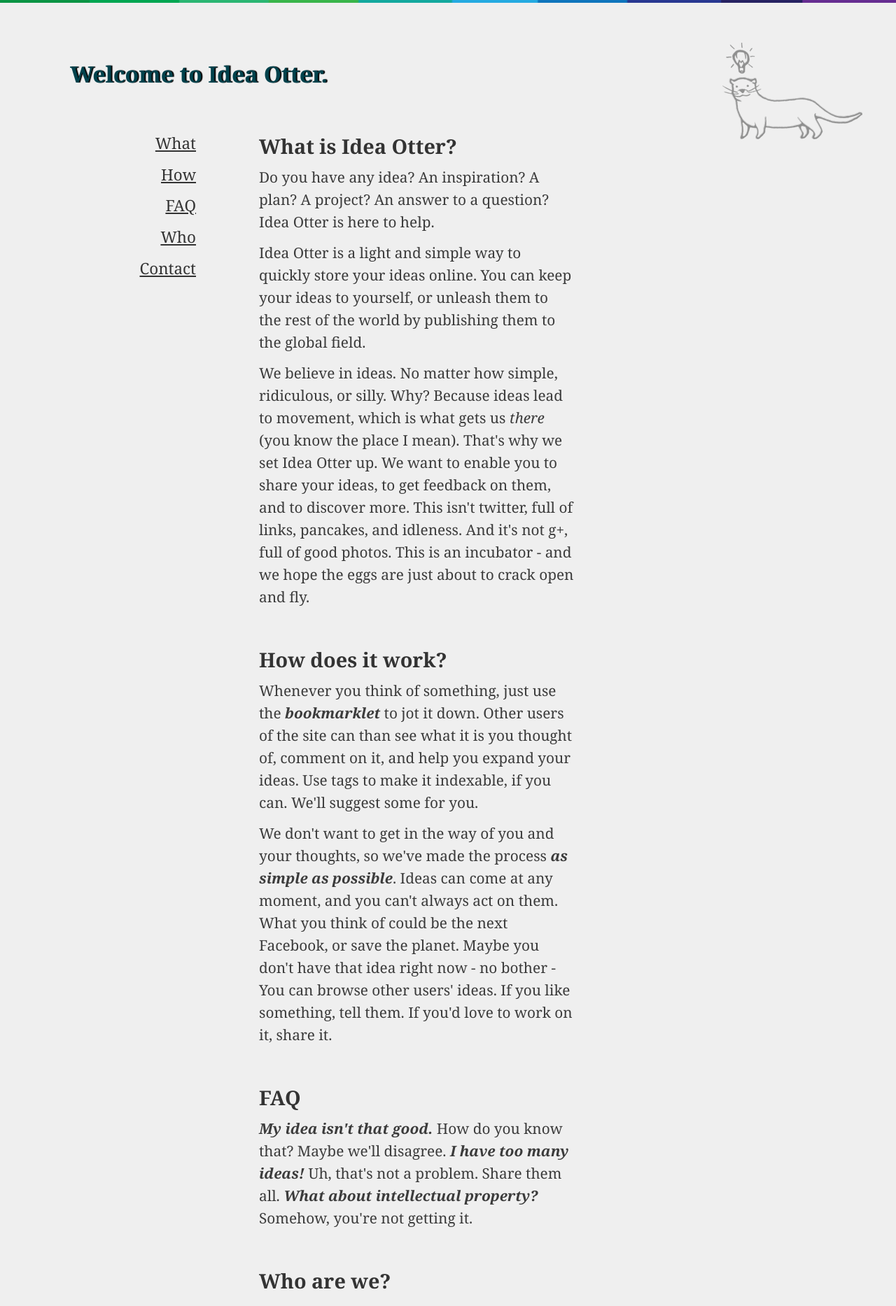
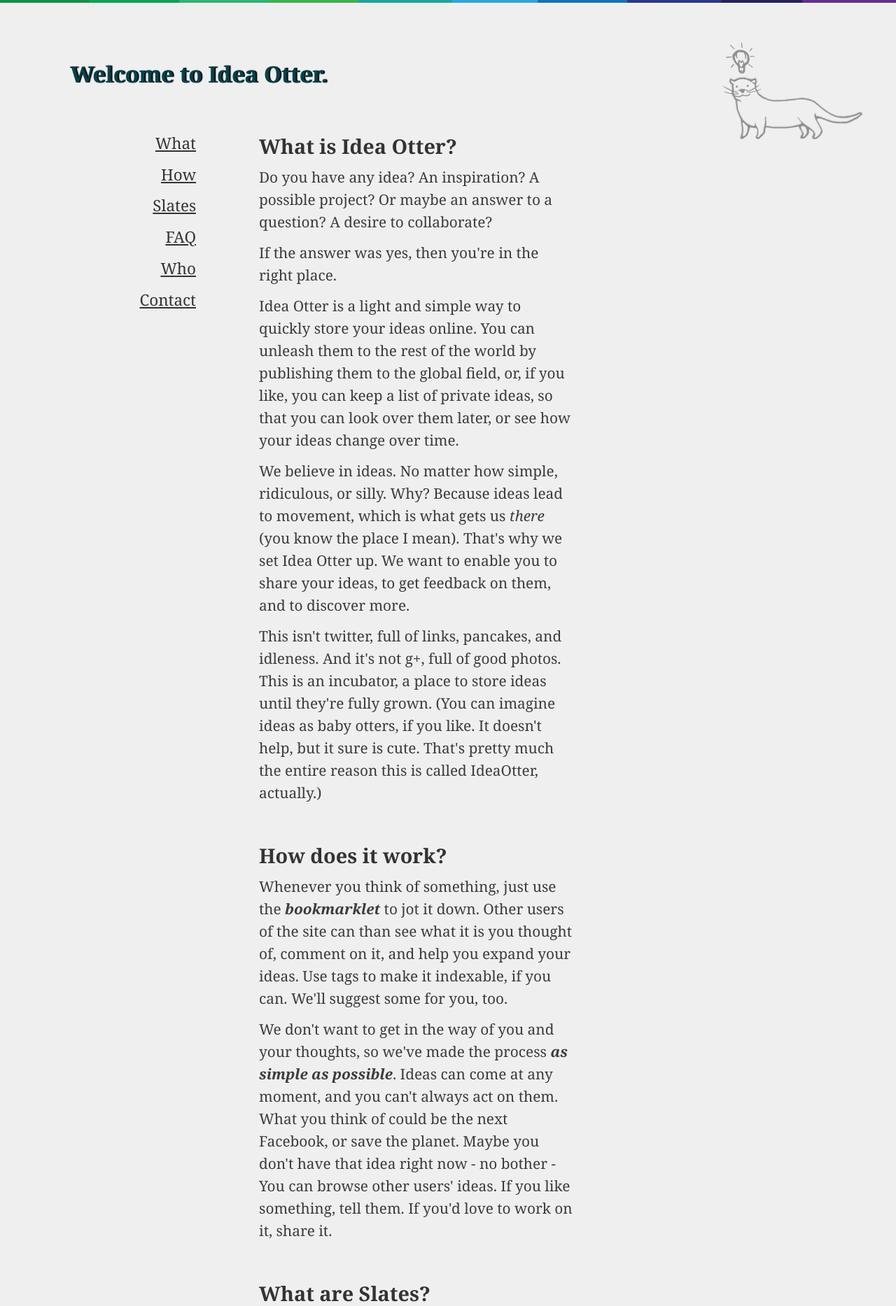
Before and after one commit to simonv3/ideas, a Django app: template templates/main/about.html in a window 1280 px wide. Shown: the part 34-1901 px from the top of the page at 70% size. Run offline with Django 3.2, Linux system fonts and the light colour scheme; the template is opened without the code that fills it, so the values that code supplies are empty; some libraries are stand-ins or nearby versions.

Commit message:
Edited about page, added Slates description

```diff
--- a/templates/main/about.html
+++ b/templates/main/about.html
@@ -9,6 +9,7 @@
     <ul class="left-menu">
         <li><a href="#what">What</a></li>
         <li><a href="#how">How</a></li>
+        <li><a href="#slate">Slates</a></li>
         <li><a href="#faq">FAQ</a></li>
         <li><a href="#who">Who</a></li>
         <li><a href="#contact">Contact</a></li>
@@ -16,36 +17,53 @@
     <div class="about-text">
         <h2 id="what">What is Idea Otter?</h2>
         <p>
-            Do you have any idea? An inspiration? A plan? A project? An
-            answer to a question? Idea Otter is here to help.
+        Do you have any idea? An inspiration? A possible project? Or maybe
+        an answer to a question? A desire to collaborate?
         </p>
+        <p>If the answer was yes, then you're in the right place.</p>
         <p>Idea Otter is a light and simple way to quickly store
-        your ideas online. You can keep your ideas to yourself, or
-        unleash them to the rest of the world by publishing them
-        to the global field.
+        your ideas online. You can unleash them to the rest of the world by publishing them
+        to the global field, or, if you like, you can keep a list of private ideas,
+        so that you can look over them later, or see how your ideas change over time.
         </p>
         <p>
           We believe in ideas. No matter how simple, ridiculous, or silly. Why? Because
   ideas lead to movement, which is what gets us <i>there</i> (you know the
   place I mean). That's why we set Idea Otter up. We want to enable you to share
-  your ideas, to get feedback on them, and to discover more. This isn't
-  twitter, full of links, pancakes, and idleness. And it's not g+, full of good
-  photos. This is an incubator - and we hope the eggs are just about to crack
-  open and fly.
-
+  your ideas, to get feedback on them, and to discover more.</p>
+  <p>This isn't twitter, full of links, pancakes, and idleness. And it's not g+, full of good
+  photos. This is an incubator, a place to store ideas until they're fully grown.
+  (You can imagine ideas as baby otters, if you like. It doesn't help, but it sure is cute.
+  That's pretty much the entire reason this is called IdeaOtter, actually.)
   </p>
   <h2 id="how">How does it work?</h2>
   <p>
     Whenever you think of something, just use the
   <em>bookmarklet</em> to jot it down. Other users of the site can than see
   what it is you thought of, comment on it, and help you expand your ideas. Use
-  tags to make it indexable, if you can. We'll suggest some for you.
+  tags to make it indexable, if you can. We'll suggest some for you, too.
   </p><p>
       We don't want to get in the way of you and your thoughts, so we've made the
     process <em>as simple as possible</em>. Ideas can come at any moment, and
     you can't always act on them. What you think of could be the next Facebook,
-    or save the planet. Maybe you don't have that idea right now - no bother - You can browse other users' ideas. If you like something, tell them. If you'd love to work on it, share it.
+    or save the planet. Maybe you don't have that idea right now - no bother - You can browse other users' ideas.
+    If you like something, tell them. If you'd love to work on it, share it.
     </p>
+  <h2 id="slates">What are Slates?</h2>
+  <p><em>Slates</em> are a neat way of sharing ideas with friends or coworkers.
+  Putting ideas out into the main stream can be a bit overwhelming - they can get drowned out easily.
+  And what if you have a list of ideas that don't stand alone well, like thinking of good names for your pet otter?</p>
+
+  <p>That's where a slate comes in. You can create a slate, and post ideas to it - and they remain on that slate alone.
+  That way, you can keep track of ideas separately from the main stream, and without using tags. You can invite your friends,
+  either by email or through username, to join your slate, and work with you on it. When you're done, you can flush all of the
+  slate into the main stream, too, if you like - any ideas marked as private will remain on the slate, but this way, if you have
+  that killer otter name, you can share it with the world easily. </p>
+
+  <p>Slates are great for group projects; creativity feeds on creativity,
+  and the more you see how others think, the more ideas you'll have yourself. Best of all, slates are permanent, so it's always there for later.
+  Or, if you don't like what you've written, or you're finished, just wipe the slate clean, and you can start creating more ideas again.</p>
+
     <h2 id="faq">FAQ</h2>
       <p>
     <em>My idea isn't that good.</em> How do you know that? Maybe we'll
```
